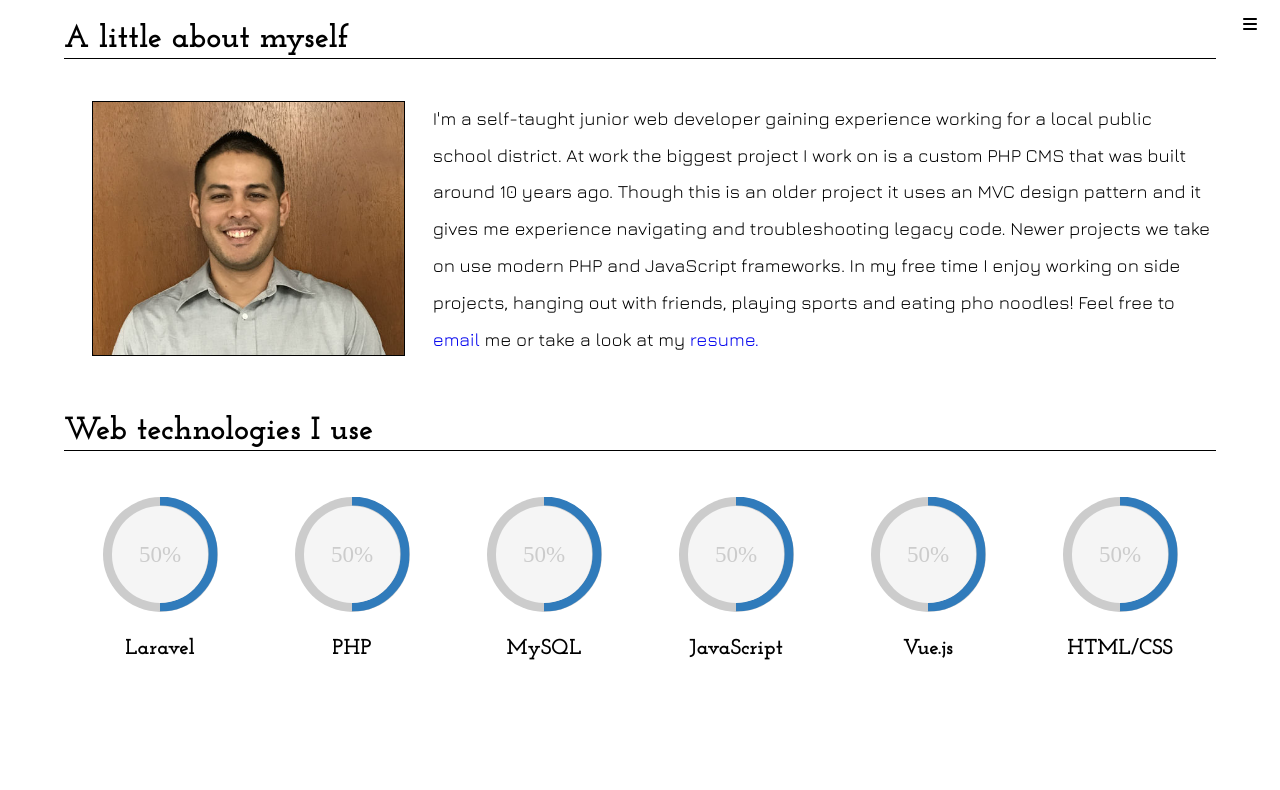
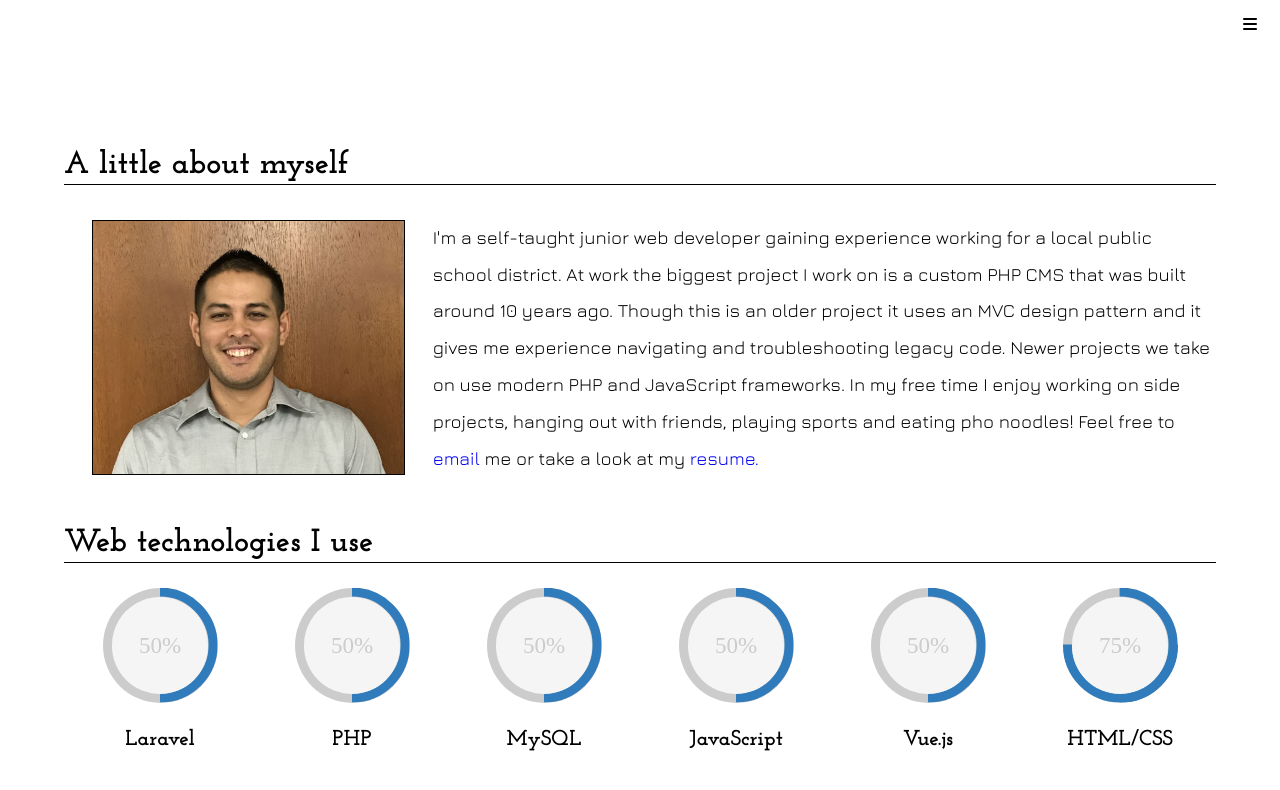
Before and after one commit to amfische/amfische.github.io, a Jekyll site: the page built from about.html, in a window 1280 px wide. Shown: the top 790 px of the page. Built offline with Jekyll 4.4.1, drawn with Linux system fonts in a browser that asks for light colours; nearby versions of some CDN libraries; some web fonts are replaced.

Commit message:
style changes and renaming files

```diff
--- /dev/null
+++ b/_includes/about-footer.html
@@ -0,0 +1,13 @@
+</section>
+
+<script src="https://code.jquery.com/jquery-2.2.4.min.js"></script>
+<script src="https://use.fontawesome.com/d3c9e0b791.js"></script>
+<script src="/assets/js/app.js"></script>
+
+<script>
+
+
+</script>
+
+</body>
+</html>
--- a/_layouts/sidebar.html
+++ b/_layouts/sidebar.html
@@ -35,6 +35,8 @@
 
   </nav>
 
+  <button class="toggle-nav" onclick="openNav()"><i class="fa fa-bars" aria-hidden="true"></i></button>
+
   <section class="main-content">
-    <button class="toggle-nav" onclick="openNav()"><i class="fa fa-bars" aria-hidden="true"></i></button>
+
     {{ content }}
--- a/about.html
+++ b/about.html
@@ -16,6 +16,7 @@ permalink: /about/
 
 	<div class="col-skills clearfix">
 		<h1>Web technologies I use</h1>
+
 		<div class="skill-item">
       <div class="c100 p50 big">
         <span>50%</span>
@@ -72,8 +73,8 @@ permalink: /about/
     </div>
 
     <div class="skill-item">
-	        <div class="c100 p50 big">
-	            <span>50%</span>
+      <div class="c100 p75 big">
+        <span>75%</span>
         <div class="slice">
           <div class="bar"></div>
           <div class="fill"></div>
@@ -87,4 +88,4 @@ permalink: /about/
 </div> <!-- end container -->
 
 
-{% include main-footer.html %}
+{% include about-footer.html %}
--- a/assets/css/style.scss
+++ b/assets/css/style.scss
@@ -11,11 +11,6 @@
 		GENERAL STYLES
 ****************************/
 
-.main-content {
-	height: calc(100vh - 55px); /* 55px is about size of hamburger-menu box*/
-	width: 100%;
-	transition: margin-left .5s;
-
 button.toggle-nav {
 	background: none;
 	border: none;
@@ -27,12 +22,18 @@
 	right: 0;
 }
 
+.main-content {
+	/* 55px is about size of hamburger-menu box*/
+	display: flex;
+	align-items: center;
+	height: 100vh;
+	width: 100vw;
+	transition: margin-left .5s;
 }
 
 .container {
 	width: 90%;
-	height: 100%;
-	margin: 15px auto 0px auto;
+	margin: 0 auto;
 }
 
 .clearfix:after {
@@ -193,6 +194,7 @@ footer {
 	h1 {
 		border-bottom: 1px solid black;
 	  font-family: 'Josefin Slab', serif;
+	  margin: 0;
 	}
 
 	.col-about {
```
Lines whose indentation alone changed are shown as unchanged.
